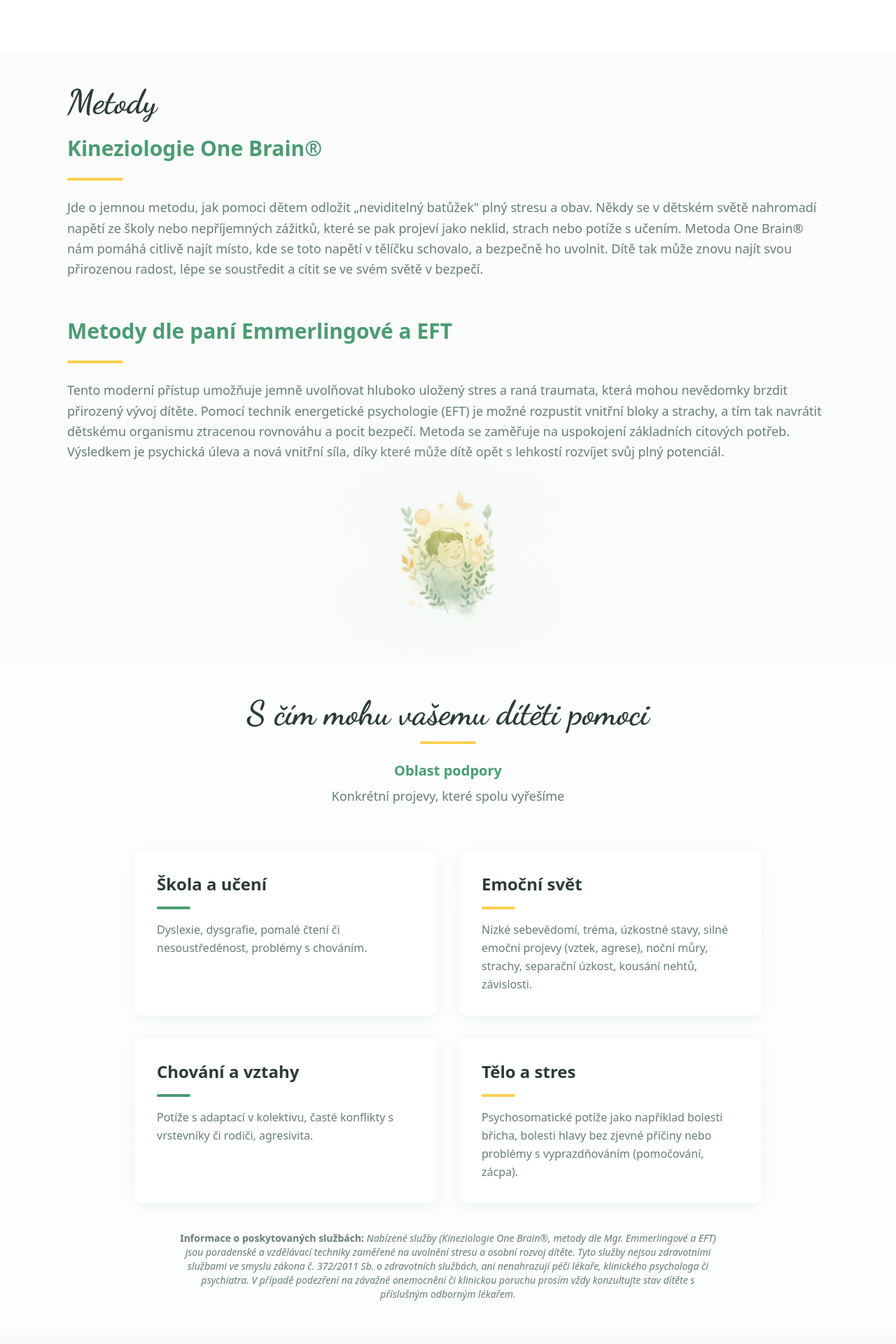
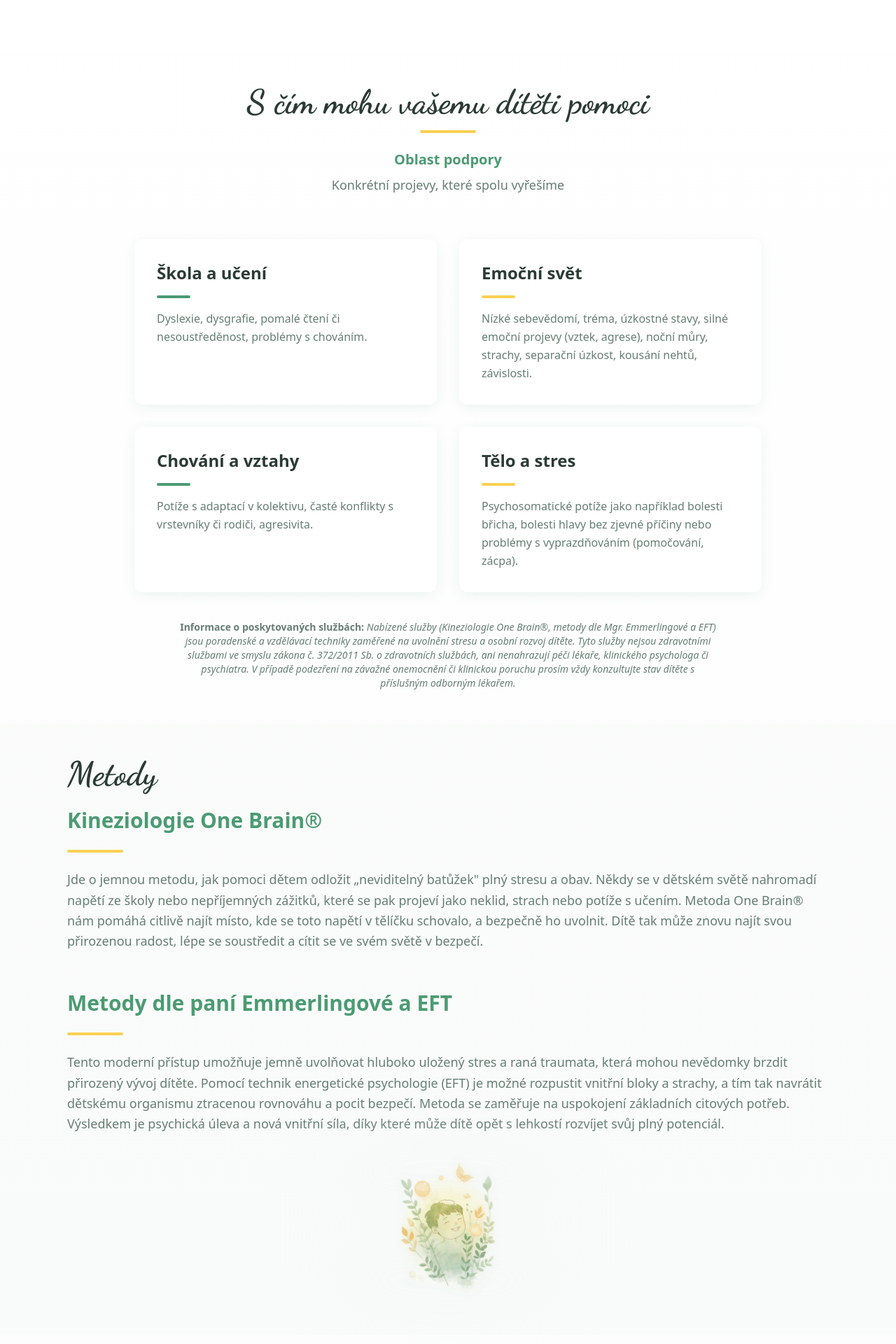
Before and after one commit to petrastrnadova2-wq/build-my-site-now-346, a React (Vite) app: page / in a window 1280 px wide. Shown: the part 800-2720 px from the top of the page at 70% size. Built offline with nearby package versions, Linux system fonts and the light colour scheme; the HTML template or start-up script is replaced by a standard one.

Commit message:
Přepsal pořadí sekcí
Co-authored-by: petrastrnadova2-wq <256982744+petrastrnadova2-wq@users.noreply.github.com>

```diff
--- a/src/pages/Index.tsx
+++ b/src/pages/Index.tsx
@@ -31,43 +31,6 @@ const Index = () => {
             <p className="text-lg text-muted-foreground leading-relaxed max-w-3xl mx-auto">
               Tyto techniky míří přímo k jádru problému: pomáhají uvolňovat vnitřní bloky a odbourávat nahromaděný stres.
             </p>
-          </div>
-        </div>
-      </section>
-
-
-      {/* What is Kinesiology Section */}
-      <section className="py-12 px-4 bg-secondary/30">
-        <div className="container mx-auto max-w-6xl">
-          <div className="space-y-6 animate-fade-up">
-            <h2 className="text-4xl md:text-5xl font-bold text-foreground" style={{ fontFamily: "'Dancing Script', cursive" }}>
-                Metody
-              </h2>
-              <h3 className="text-2xl md:text-3xl font-semibold text-primary">
-                Kineziologie One Brain®
-              </h3>
-              <div className="h-1 w-20 bg-accent rounded-full" />
-              <p className="text-lg text-muted-foreground leading-relaxed">
-                Jde o jemnou metodu, jak pomoci dětem odložit „neviditelný batůžek" plný stresu a obav. Někdy se v dětském světě nahromadí napětí ze školy nebo nepříjemných zážitků, které se pak projeví jako neklid, strach nebo potíže s učením. Metoda One Brain® nám pomáhá citlivě najít místo, kde se toto napětí v tělíčku schovalo, a bezpečně ho uvolnit. Dítě tak může znovu najít svou přirozenou radost, lépe se soustředit a cítit se ve svém světě v bezpečí.
-              </p>
-
-              <h3 className="text-2xl md:text-3xl font-semibold text-primary pt-8">
-                Metody dle paní Emmerlingové a EFT
-              </h3>
-              <div className="h-1 w-20 bg-accent rounded-full" />
-              <p className="text-lg text-muted-foreground leading-relaxed">
-                Tento moderní přístup umožňuje jemně uvolňovat hluboko uložený stres a raná traumata, která mohou nevědomky brzdit přirozený vývoj dítěte. Pomocí technik energetické psychologie (EFT) je možné rozpustit vnitřní bloky a strachy, a tím tak navrátit dětskému organismu ztracenou rovnováhu a pocit bezpečí. Metoda se zaměřuje na uspokojení základních citových potřeb. Výsledkem je psychická úleva a nová vnitřní síla, díky které může dítě opět s lehkostí rozvíjet svůj plný potenciál.
-              </p>
-
-              <div className="relative mt-10 max-w-sm mx-auto">
-                <div className="absolute inset-0 bg-gradient-to-t from-secondary/30 via-transparent to-secondary/30 rounded-full blur-2xl scale-110" />
-                <img
-                  src={childIllustration}
-                  alt="Ilustrace šťastného dítěte"
-                  className="relative w-full h-auto"
-                  style={{ mixBlendMode: 'multiply' }}
-                />
-              </div>
           </div>
         </div>
       </section>
@@ -136,8 +99,44 @@ const Index = () => {
         </div>
       </section>
 
+      {/* Metody Section */}
+      <section className="py-12 px-4 bg-secondary/30">
+        <div className="container mx-auto max-w-6xl">
+          <div className="space-y-6 animate-fade-up">
+            <h2 className="text-4xl md:text-5xl font-bold text-foreground" style={{ fontFamily: "'Dancing Script', cursive" }}>
+                Metody
+              </h2>
+              <h3 className="text-2xl md:text-3xl font-semibold text-primary">
+                Kineziologie One Brain®
+              </h3>
+              <div className="h-1 w-20 bg-accent rounded-full" />
+              <p className="text-lg text-muted-foreground leading-relaxed">
+                Jde o jemnou metodu, jak pomoci dětem odložit „neviditelný batůžek" plný stresu a obav. Někdy se v dětském světě nahromadí napětí ze školy nebo nepříjemných zážitků, které se pak projeví jako neklid, strach nebo potíže s učením. Metoda One Brain® nám pomáhá citlivě najít místo, kde se toto napětí v tělíčku schovalo, a bezpečně ho uvolnit. Dítě tak může znovu najít svou přirozenou radost, lépe se soustředit a cítit se ve svém světě v bezpečí.
+              </p>
+
+              <h3 className="text-2xl md:text-3xl font-semibold text-primary pt-8">
+                Metody dle paní Emmerlingové a EFT
+              </h3>
+              <div className="h-1 w-20 bg-accent rounded-full" />
+              <p className="text-lg text-muted-foreground leading-relaxed">
+                Tento moderní přístup umožňuje jemně uvolňovat hluboko uložený stres a raná traumata, která mohou nevědomky brzdit přirozený vývoj dítěte. Pomocí technik energetické psychologie (EFT) je možné rozpustit vnitřní bloky a strachy, a tím tak navrátit dětskému organismu ztracenou rovnováhu a pocit bezpečí. Metoda se zaměřuje na uspokojení základních citových potřeb. Výsledkem je psychická úleva a nová vnitřní síla, díky které může dítě opět s lehkostí rozvíjet svůj plný potenciál.
+              </p>
+
+              <div className="relative mt-10 max-w-sm mx-auto">
+                <div className="absolute inset-0 bg-gradient-to-t from-secondary/30 via-transparent to-secondary/30 rounded-full blur-2xl scale-110" />
+                <img
+                  src={childIllustration}
+                  alt="Ilustrace šťastného dítěte"
+                  className="relative w-full h-auto"
+                  style={{ mixBlendMode: 'multiply' }}
+                />
+              </div>
+          </div>
+        </div>
+      </section>
+
       {/* O mně Section */}
-      <section className="py-12 px-4 bg-secondary/30">
+      <section className="py-12 px-4">
         <div className="container mx-auto max-w-4xl">
           <div className="text-center mb-12 animate-fade-in">
             <h2 className="text-4xl md:text-5xl font-bold text-foreground mb-4" style={{ fontFamily: "'Dancing Script', cursive" }}>
@@ -173,7 +172,6 @@ const Index = () => {
         </div>
       </section>
 
-
       {/* Pricing Section */}
       <section className="py-24 px-4 bg-secondary/30">
         <div className="container mx-auto max-w-2xl">
@@ -190,16 +188,17 @@ const Index = () => {
                 <span className="text-xl text-foreground font-medium">60 min</span>
                 <span className="text-2xl font-bold text-primary">800 Kč</span>
               </div>
-              <div className="flex items-center justify-between py-4">
+              <div className="flex items-center justify-between py-4 border-b border-border">
                 <span className="text-xl text-foreground font-medium">90 min</span>
                 <span className="text-2xl font-bold text-primary">1 200 Kč</span>
+              </div>
+              <div className="flex items-center justify-between py-4">
+                <span className="text-xl text-foreground font-medium">120 min</span>
+                <span className="text-2xl font-bold text-primary">1 600 Kč</span>
               </div>
             </CardContent>
           </Card>
 
-          <p className="text-center text-muted-foreground mt-8 text-lg">
-            Délka setkání se odvíjí od individuálních potřeb a rozpoložení dítěte.
-          </p>
           <p className="text-center text-muted-foreground mt-4 text-base">
             Cena je závislá na délce sezení. Základem je sazba 800 Kč / hodinu, přičemž výsledná částka se odvíjí podílově od přesné doby strávené na sezení.
           </p>
@@ -278,7 +277,7 @@ const Index = () => {
             Mgr. Petra Strnadová
           </h3>
           <p className="text-muted-foreground mb-4">
-            Terapeutická poradna - Kineziologie One Brain®
+            Poradna LEHKO.
           </p>
           <p className="text-sm text-muted-foreground">
             © 2025 Všechna práva vyhrazena
```
